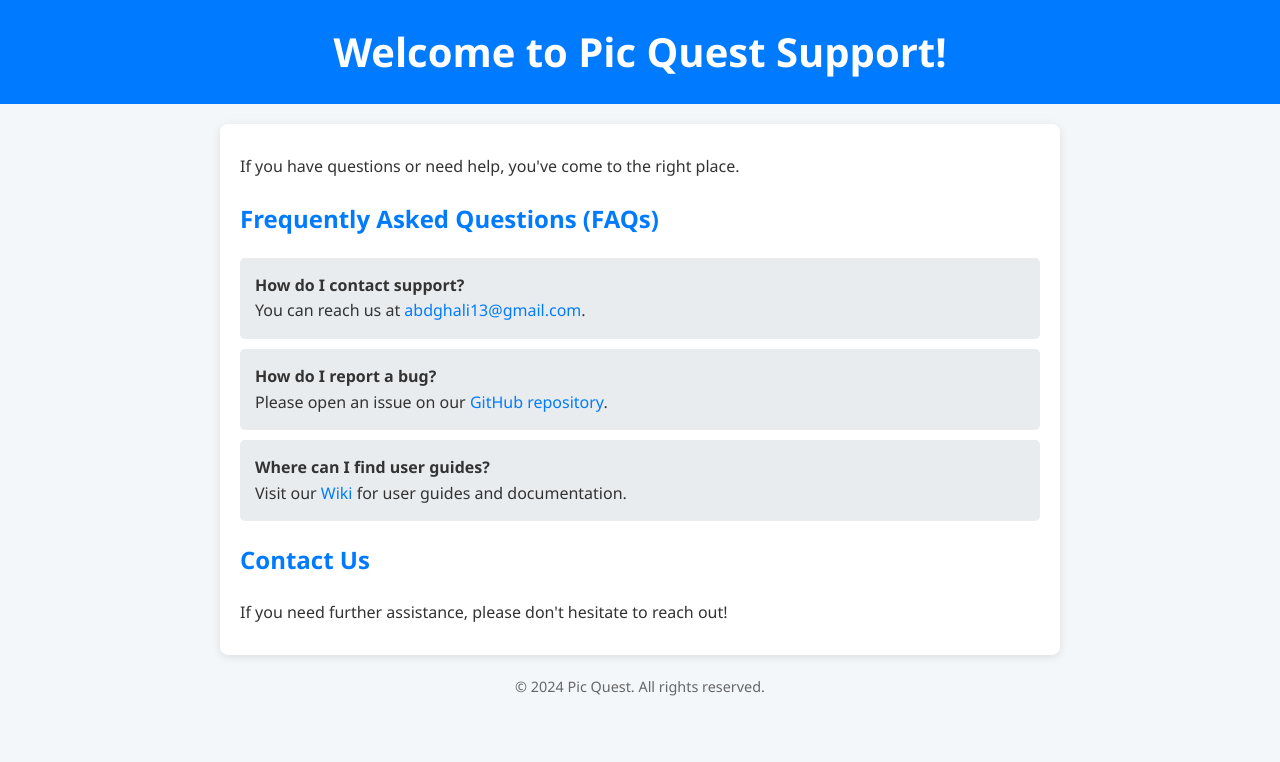
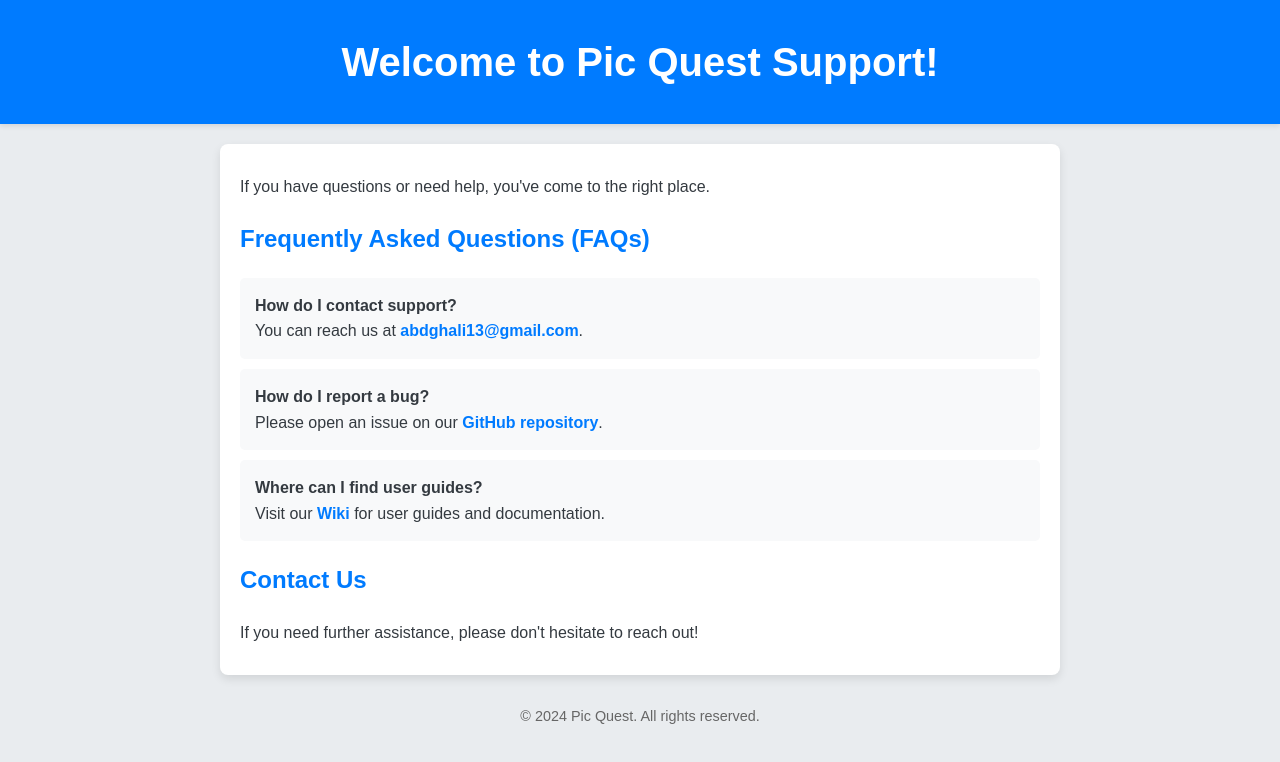
Before and after one commit to Abdghali13/abdghali_upport, a plain HTML site: page index.html in a window 1280 px wide. Drawn offline with Linux system fonts and the light colour scheme.

Commit message:
Update index.html

```diff
--- a/index.html
+++ b/index.html
@@ -6,60 +6,68 @@
     <title>Pic Quest Support</title>
     <style>
         body {
-            font-family: 'Segoe UI', Tahoma, Geneva, Verdana, sans-serif;
+            font-family: 'Arial', sans-serif;
             margin: 0;
             padding: 0;
-            background-color: #f4f7fa;
-            color: #333;
+            background-color: #e9ecef; /* Light background for contrast */
+            color: #343a40; /* Dark text for readability */
             line-height: 1.6;
         }
         header {
-            background-color: #007BFF;
-            color: #ffffff;
-            padding: 20px 0;
+            background-color: #007BFF; /* Blue background */
+            color: #ffffff; /* White text */
+            padding: 30px 0;
             text-align: center;
+            box-shadow: 0 2px 5px rgba(0, 0, 0, 0.1); /* Subtle shadow */
         }
         h1 {
             margin: 0;
             font-size: 2.5rem;
         }
         h2 {
-            color: #007BFF;
+            color: #007BFF; /* Consistent heading color */
             margin-top: 20px;
         }
         .container {
             max-width: 800px;
             margin: 20px auto;
             padding: 20px;
-            background-color: #ffffff;
-            box-shadow: 0 2px 10px rgba(0, 0, 0, 0.1);
-            border-radius: 8px;
+            background-color: #ffffff; /* White container */
+            box-shadow: 0 4px 10px rgba(0, 0, 0, 0.1); /* Enhanced shadow for depth */
+            border-radius: 8px; /* Rounded corners */
         }
         p {
             margin: 10px 0;
+            font-size: 1rem; /* Font size for readability */
         }
         ul {
-            list-style: none;
+            list-style: none; /* Remove bullets */
             padding: 0;
         }
         li {
-            background-color: #e9ecef;
+            background-color: #f8f9fa; /* Light gray background for list items */
             margin: 10px 0;
             padding: 15px;
-            border-radius: 5px;
+            border-radius: 5px; /* Rounded corners */
+            transition: background-color 0.3s; /* Smooth background change */
+        }
+        li:hover {
+            background-color: #e2e6ea; /* Darker gray on hover */
         }
         a {
-            color: #007BFF;
-            text-decoration: none;
+            color: #007BFF; /* Link color */
+            text-decoration: none; /* Remove underline */
+            font-weight: bold; /* Bold links */
         }
         a:hover {
-            text-decoration: underline;
+            text-decoration: underline; /* Underline on hover */
         }
         footer {
             margin-top: 20px;
             text-align: center;
             font-size: 0.9rem;
-            color: #666;
+            color: #666; /* Gray text for footer */
+            padding: 10px 0;
         }
     </style>
 </head>
```
